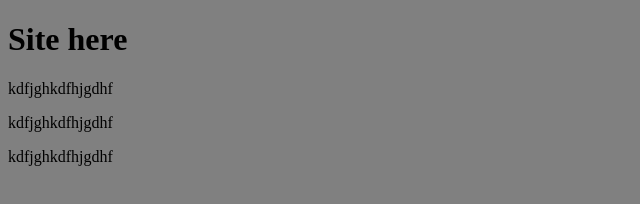
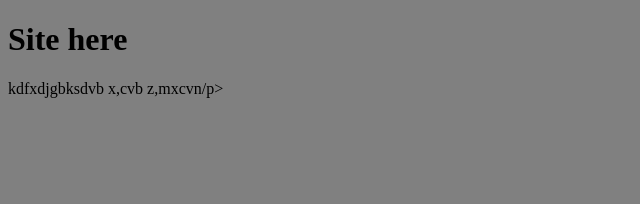
Before and after one commit to estydaven/site, a plain HTML site: page index.html in a window 1280 px wide. Shown: the whole page, without its empty margins (0-640 px from the left). Drawn offline with Linux system fonts and the light colour scheme.

Commit message:
third commit

```diff
--- a/index.html
+++ b/index.html
@@ -7,8 +7,7 @@
 </head>
 <body>
 	<h1>Site here</h1>
-	<p>kdfjghkdfhjgdhf</p>
-	<p>kdfjghkdfhjgdhf</p>
-	<p>kdfjghkdfhjgdhf</p>
+	<p>kdfxdjgbksdvb x,cvb z,mxcvn/p>
+
 </body>
 </html>
```
